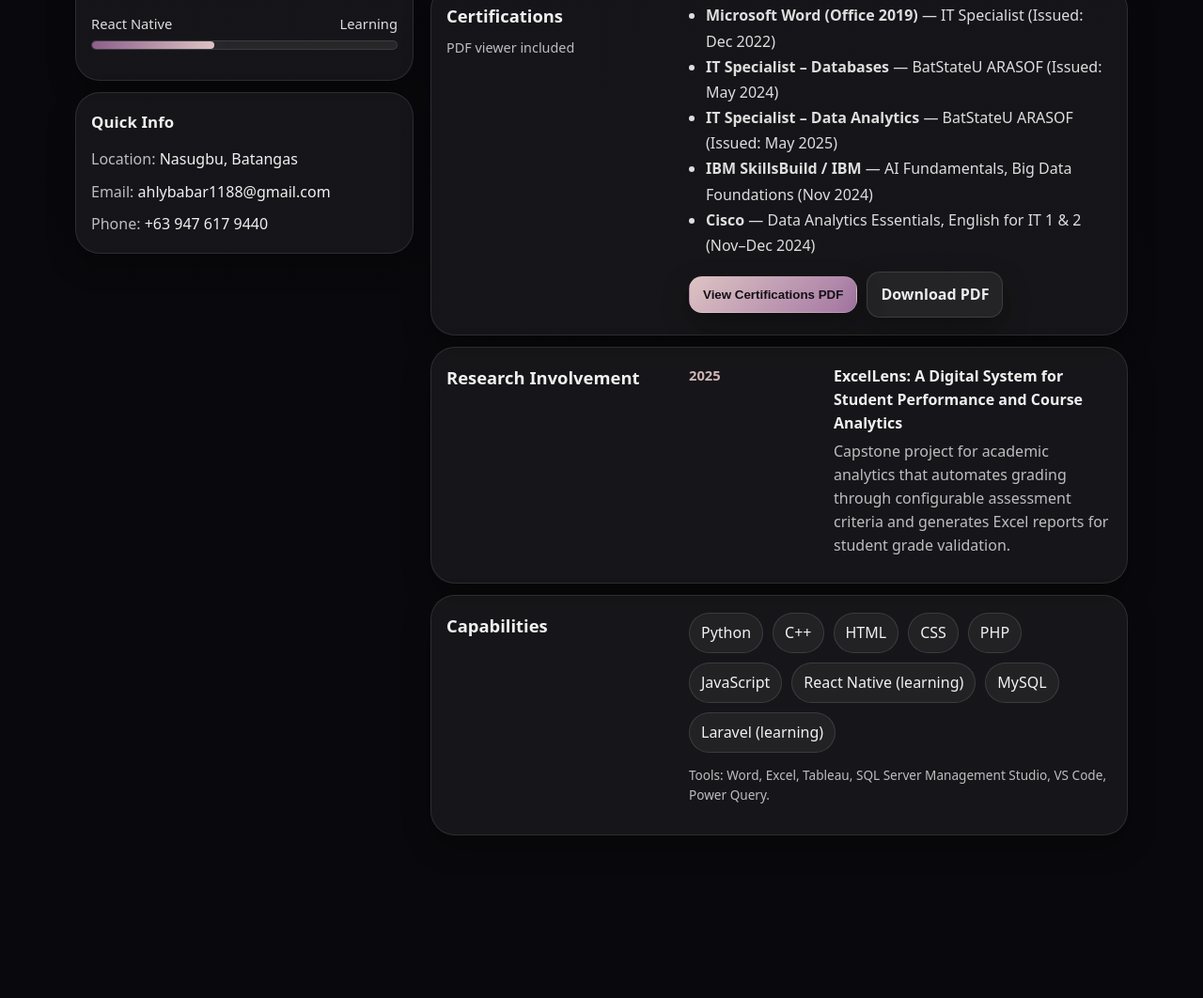
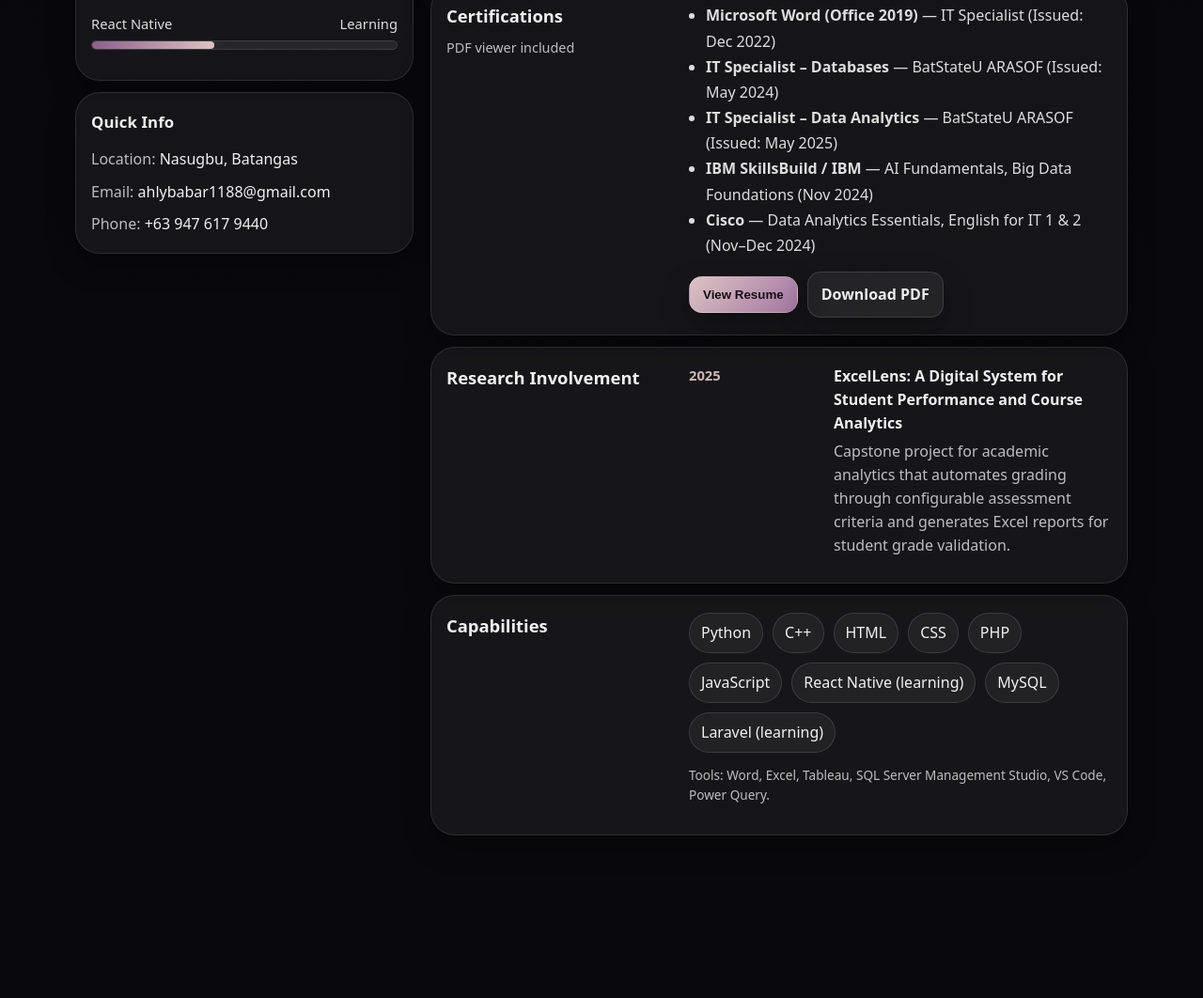
Before and after one commit to ahlybabar/portfolio, a plain HTML site: page index.html in a window 1280 px wide. Shown: the part 1217-2279 px from the top of the page at 94% size. Drawn offline with Linux system fonts and the light colour scheme.

```diff
--- a/index.html
+++ b/index.html
@@ -189,7 +189,7 @@
                 </ul>
 
                 <div class="cert-actions">
-                  <button class="btn" id="openPdfBtn" href="img/BABAR RESUME.pdf" type="button">View Certifications PDF</button>
+                  <button class="btn" id="openPdfBtn" href="img/BABAR RESUME.pdf" type="button">View Resume</button>
                   <a class="btn btn-ghost" href="img/PROFESSIONAL CERTIFICATIONS.pdf" download>Download PDF</a>
 
                 </div>
```
